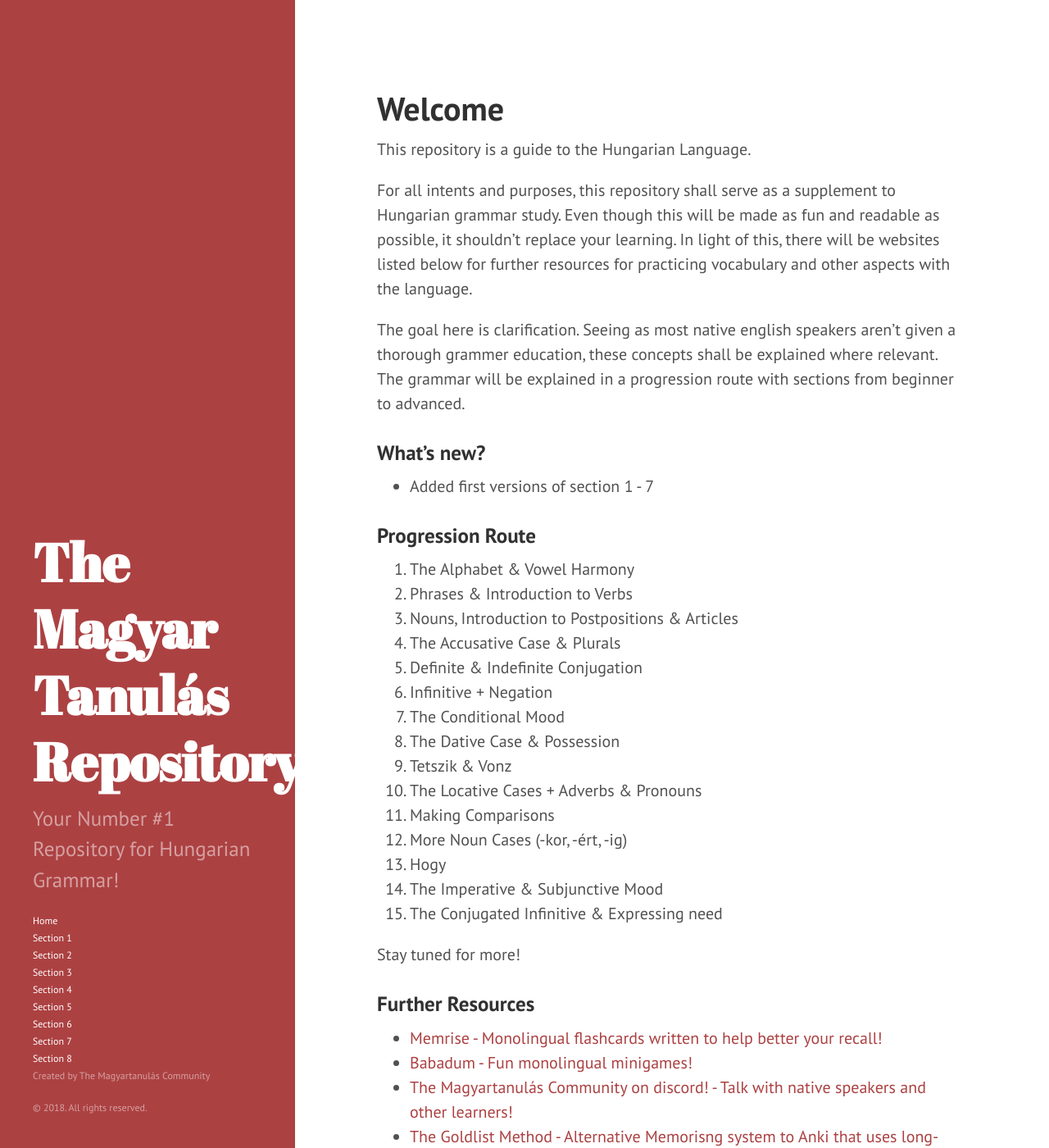
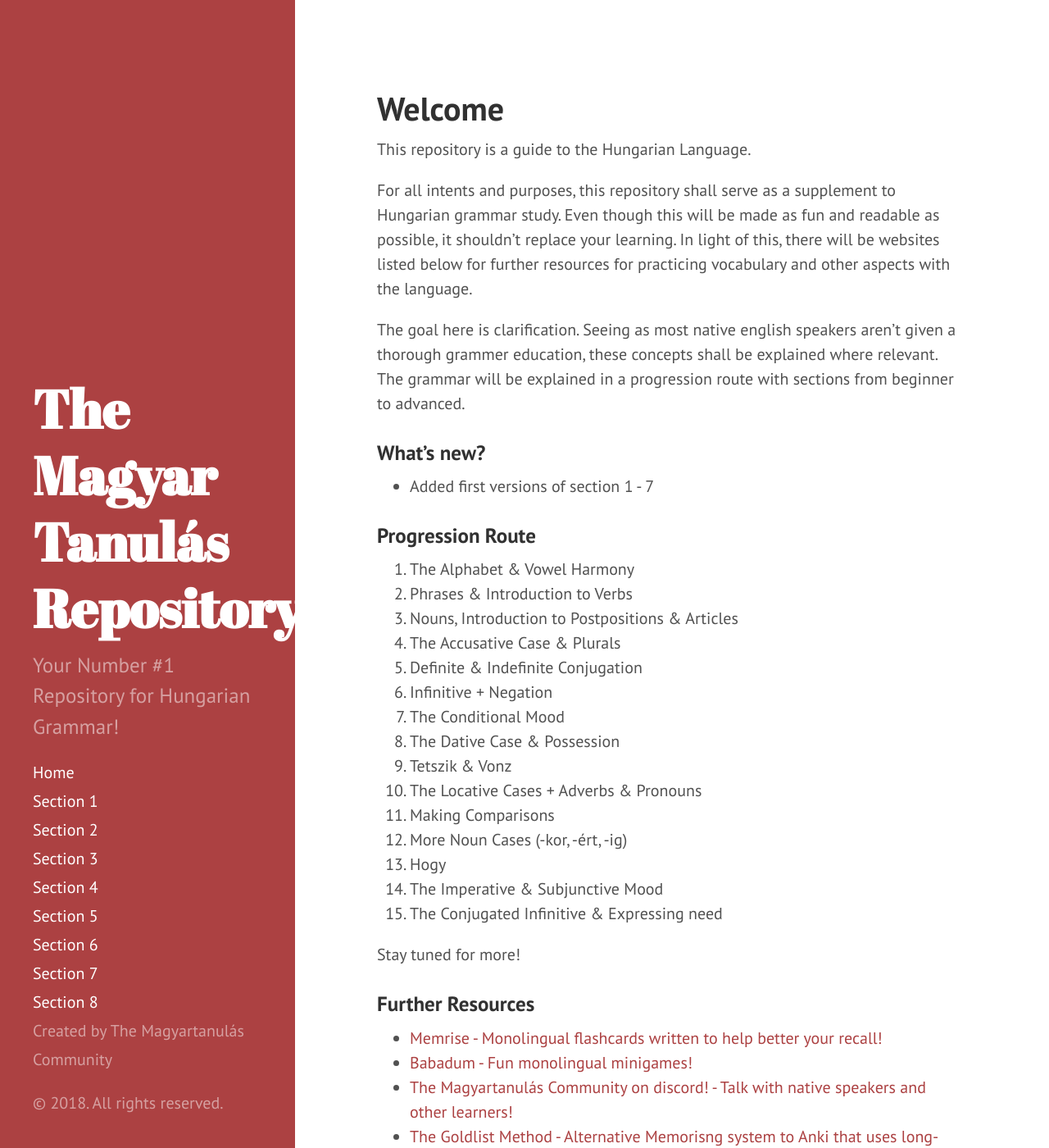
Before and after one commit to Magyartanulas/magyartanulas.github.io, a Jekyll site: the page built from index.html, in a window 1280 px wide and 1400 px high. Shown: the whole window at 82% size. Built offline with Jekyll 4.4.1, drawn with Linux system fonts in a browser that asks for light colours; Markdown is read by kramdown in place of the engine named in the settings; the list of posts is cut into pages by our own code.

Commit message:
Update hyde.css

```diff
--- a/public/css/hyde.css
+++ b/public/css/hyde.css
@@ -107,11 +107,11 @@ a.sidebar-nav-item:focus {
 
 @media (min-width: 48em) {
   .sidebar-sticky {
-    font-size: 60%;
     position: absolute;
     right:  1rem;
     bottom: 1rem;
     left:   1rem;
+    overfkiw: scroll;
   }
 }
 
```
